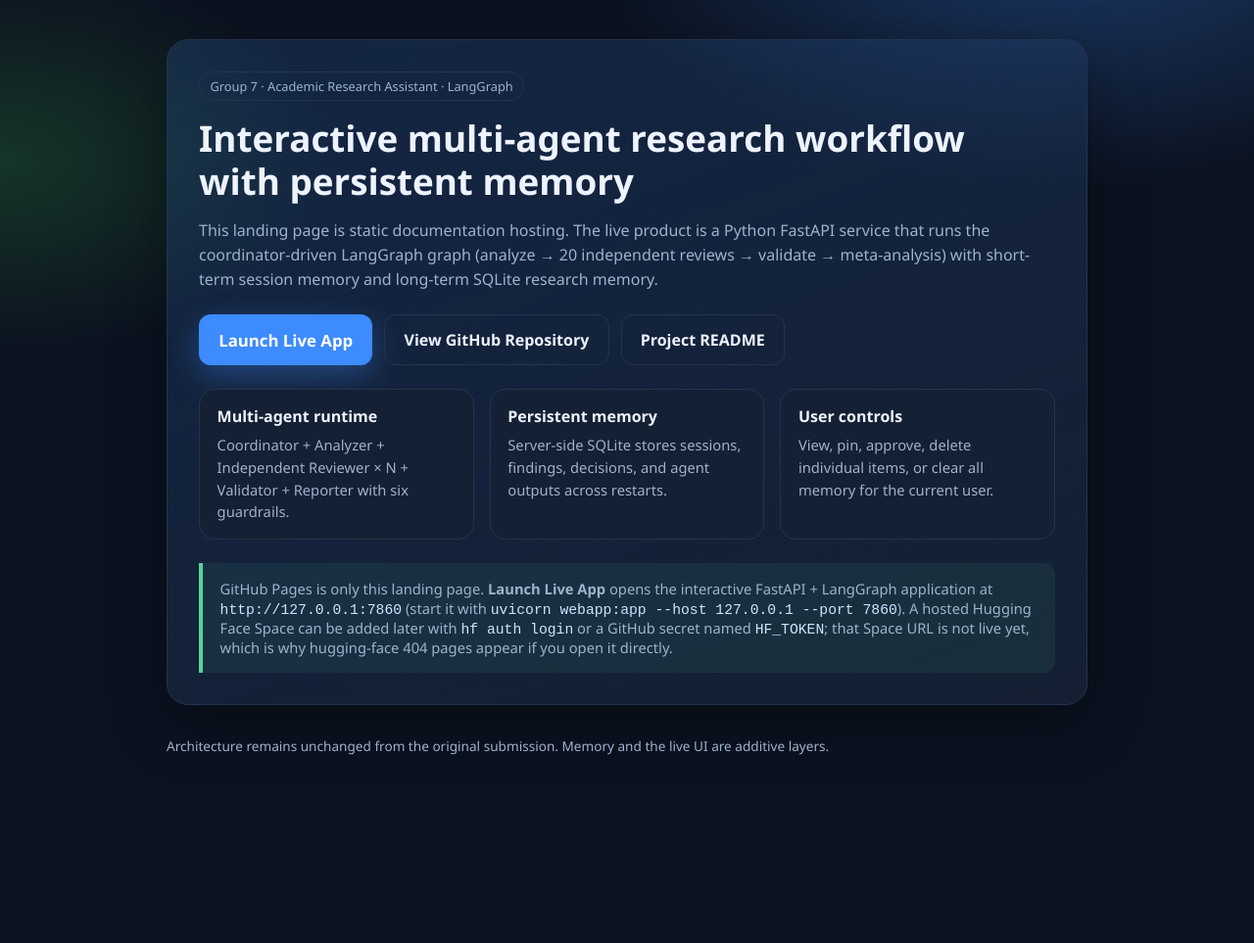
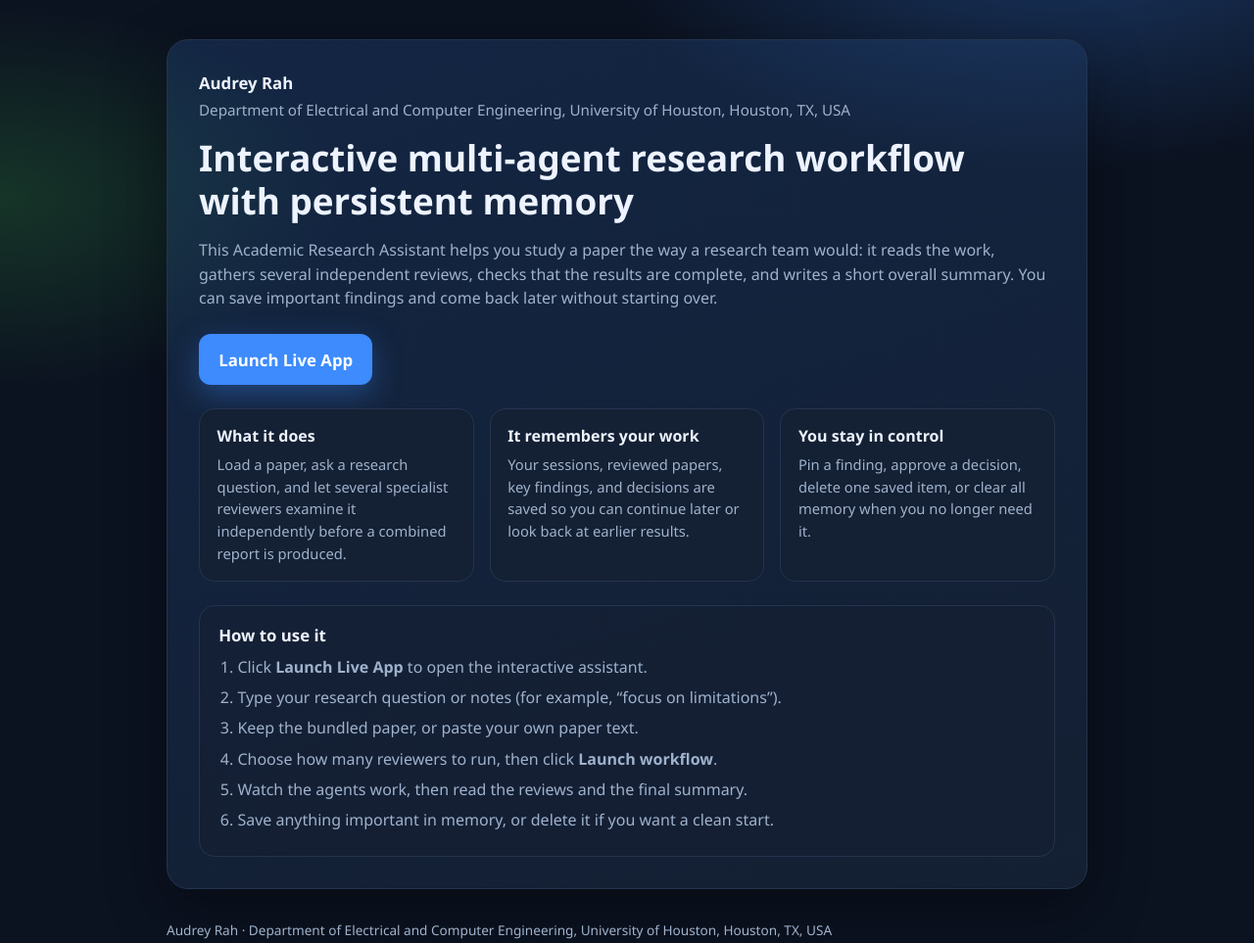
Before and after one commit to Audrey2023uh/group-7-orchestrator-academic-research-assistant, a plain HTML site: page docs/index.html in a window 1280 px wide. Shown: the whole page at 98% size. Before the commit the page ends 819 px from the top, so only its background shows below. Drawn offline with Linux system fonts and the light colour scheme.

Commit message:
Simplify Pages landing: author affiliation, usage guide, and Launch Live App only.
Co-authored-by: Cursor <cursoragent@cursor.com>

```diff
--- a/docs/index.html
+++ b/docs/index.html
@@ -3,8 +3,8 @@
 <head>
   <meta charset="UTF-8" />
   <meta name="viewport" content="width=device-width, initial-scale=1" />
-  <title>Academic Research Assistant — Multi-Agent Orchestrator</title>
-  <meta name="description" content="Live interactive Academic Research Assistant with LangGraph multi-agent workflow and persistent research memory." />
+  <title>Academic Research Assistant</title>
+  <meta name="description" content="Interactive Academic Research Assistant that helps you analyze papers, collect independent reviews, and remember your research across sessions." />
   <style>
     :root {
       --bg: #0b1220;
@@ -34,23 +34,16 @@
       padding: 2rem;
       box-shadow: 0 20px 60px rgba(0,0,0,0.35);
     }
-    .badge {
-      display: inline-block;
-      padding: 0.3rem 0.65rem;
-      border-radius: 999px;
-      border: 1px solid var(--line);
+    .author {
       color: var(--muted);
-      font-size: 0.8rem;
+      font-size: 0.95rem;
+      line-height: 1.45;
       margin-bottom: 1rem;
     }
+    .author strong { color: var(--ink); display: block; font-size: 1.05rem; margin-bottom: 0.2rem; }
     h1 { margin: 0 0 0.75rem; font-size: clamp(1.6rem, 3vw, 2.3rem); line-height: 1.2; }
     p { color: var(--muted); line-height: 1.55; }
-    .cta {
-      display: flex;
-      flex-wrap: wrap;
-      gap: 0.75rem;
-      margin-top: 1.5rem;
-    }
+    .cta { display: flex; flex-wrap: wrap; gap: 0.75rem; margin-top: 1.5rem; }
     .btn {
       display: inline-flex;
       align-items: center;
@@ -67,11 +60,6 @@
       box-shadow: 0 10px 30px rgba(61,139,253,0.35);
       font-size: 1.05rem;
     }
-    .btn-secondary {
-      background: transparent;
-      color: var(--ink);
-      border-color: var(--line);
-    }
     .grid {
       display: grid;
       grid-template-columns: repeat(auto-fit, minmax(220px, 1fr));
@@ -86,75 +74,73 @@
     }
     .card h3 { margin: 0 0 0.4rem; font-size: 1rem; }
     .card p { margin: 0; font-size: 0.92rem; }
-    .note {
+    .guide {
       margin-top: 1.5rem;
-      padding: 1rem 1.1rem;
-      border-left: 4px solid var(--accent2);
-      background: rgba(86,211,160,0.08);
-      border-radius: 0 12px 12px 0;
-      color: var(--muted);
-      font-size: 0.92rem;
+      padding: 1.1rem 1.2rem;
+      border: 1px solid var(--line);
+      border-radius: 16px;
+      background: rgba(20, 32, 51, 0.65);
     }
-    code { color: #cfe3ff; }
-    footer { margin-top: 2rem; color: var(--muted); font-size: 0.85rem; }
+    .guide h2 { margin: 0 0 0.6rem; font-size: 1.05rem; color: var(--ink); }
+    .guide ol { margin: 0; padding-left: 1.2rem; color: var(--muted); }
+    .guide li { margin: 0.45rem 0; line-height: 1.5; }
+    footer { margin-top: 2rem; color: var(--muted); font-size: 0.85rem; line-height: 1.5; }
   </style>
 </head>
 <body>
   <div class="wrap">
     <section class="hero">
-      <div class="badge">Group 7 · Academic Research Assistant · LangGraph</div>
+      <div class="author">
+        <strong>Audrey Rah</strong>
+        Department of Electrical and Computer Engineering, University of Houston, Houston, TX, USA
+      </div>
       <h1>Interactive multi-agent research workflow with persistent memory</h1>
       <p>
-        This landing page is static documentation hosting. The live product is a Python
-        FastAPI service that runs the coordinator-driven LangGraph graph
-        (analyze → 20 independent reviews → validate → meta-analysis) with
-        short-term session memory and long-term SQLite research memory.
+        This Academic Research Assistant helps you study a paper the way a research team would:
+        it reads the work, gathers several independent reviews, checks that the results are
+        complete, and writes a short overall summary. You can save important findings and
+        come back later without starting over.
       </p>
       <div class="cta">
         <a id="launchBtn" class="btn btn-primary" href="http://127.0.0.1:7860/" target="_blank" rel="noopener">
           Launch Live App
         </a>
-        <a class="btn btn-secondary" href="https://github.com/Audrey2023uh/group-7-orchestrator-academic-research-assistant" target="_blank" rel="noopener">
-          View GitHub Repository
-        </a>
-        <a class="btn btn-secondary" href="https://github.com/Audrey2023uh/group-7-orchestrator-academic-research-assistant/blob/main/README.md" target="_blank" rel="noopener">
-          Project README
-        </a>
       </div>
       <div class="grid">
         <div class="card">
-          <h3>Multi-agent runtime</h3>
-          <p>Coordinator + Analyzer + Independent Reviewer × N + Validator + Reporter with six guardrails.</p>
+          <h3>What it does</h3>
+          <p>Load a paper, ask a research question, and let several specialist reviewers examine it independently before a combined report is produced.</p>
         </div>
         <div class="card">
-          <h3>Persistent memory</h3>
-          <p>Server-side SQLite stores sessions, findings, decisions, and agent outputs across restarts.</p>
+          <h3>It remembers your work</h3>
+          <p>Your sessions, reviewed papers, key findings, and decisions are saved so you can continue later or look back at earlier results.</p>
         </div>
         <div class="card">
-          <h3>User controls</h3>
-          <p>View, pin, approve, delete individual items, or clear all memory for the current user.</p>
+          <h3>You stay in control</h3>
+          <p>Pin a finding, approve a decision, delete one saved item, or clear all memory when you no longer need it.</p>
         </div>
       </div>
-      <div class="note">
-        GitHub Pages is only this landing page. <strong>Launch Live App</strong> opens the
-        interactive FastAPI + LangGraph application at <code>http://127.0.0.1:7860</code>
-        (start it with <code>uvicorn webapp:app --host 127.0.0.1 --port 7860</code>).
-        A hosted Hugging Face Space can be added later with <code>hf auth login</code>
-        or a GitHub secret named <code>HF_TOKEN</code>; that Space URL is not live yet,
-        which is why hugging-face 404 pages appear if you open it directly.
+      <div class="guide">
+        <h2>How to use it</h2>
+        <ol>
+          <li>Click <strong>Launch Live App</strong> to open the interactive assistant.</li>
+          <li>Type your research question or notes (for example, “focus on limitations”).</li>
+          <li>Keep the bundled paper, or paste your own paper text.</li>
+          <li>Choose how many reviewers to run, then click <strong>Launch workflow</strong>.</li>
+          <li>Watch the agents work, then read the reviews and the final summary.</li>
+          <li>Save anything important in memory, or delete it if you want a clean start.</li>
+        </ol>
       </div>
     </section>
     <footer>
-      Architecture remains unchanged from the original submission. Memory and the live UI are additive layers.
+      Audrey Rah · Department of Electrical and Computer Engineering, University of Houston, Houston, TX, USA
     </footer>
   </div>
   <script>
-    // Optional override via query string: ?app=https://your-deployed-host
     (function () {
       const params = new URLSearchParams(location.search);
       const override = params.get("app");
       const btn = document.getElementById("launchBtn");
-      const configured = btn.getAttribute("href");
       if (override) {
         btn.setAttribute("href", override);
       }
```
